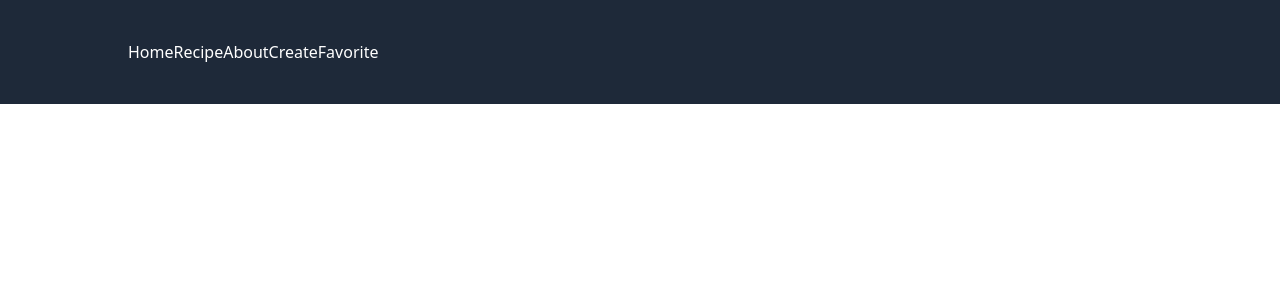
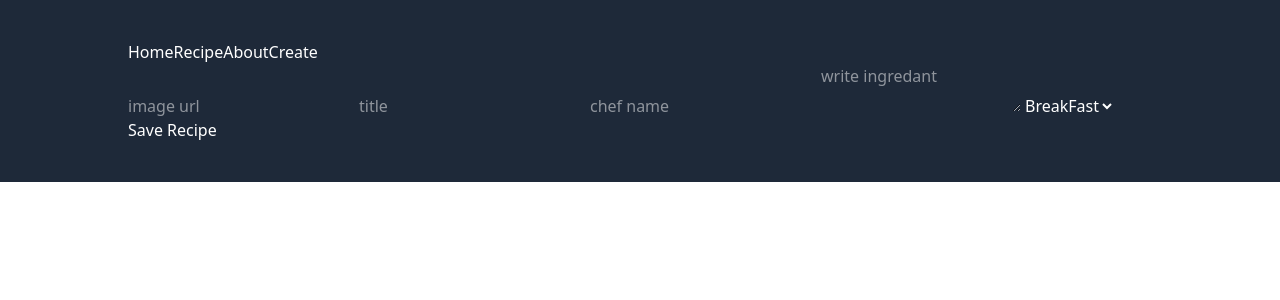
Before and after one commit to mokib08/Practice, a React (Vite) app in the folder Frontend/: page /create-recipe in a window 1280 px wide. Shown: the top 300 px of the page. Built offline with nearby package versions, Linux system fonts and the light colour scheme.

Commit message:
Practicing the previous functionality again

```diff
--- a/Frontend/src/components/Navbar.jsx
+++ b/Frontend/src/components/Navbar.jsx
@@ -1,15 +1,15 @@
-import {NavLink} from 'react-router-dom'
+import React from 'react'
+import { NavLink } from 'react-router-dom'
 
 const Navbar = () => {
-  return (
-    <div>
-        <NavLink to='/' >Home</NavLink>
-        <NavLink to='/recipes' >Recipe</NavLink>
-        <NavLink to='/about' >About</NavLink>
-        <NavLink to='/create' >Create</NavLink>
-        <NavLink to='/fev' >Favorite</NavLink>
-    </div>
-  )
+    return (
+        <div>
+            <NavLink to='/'>Home</NavLink>
+            <NavLink to='/recipe'>Recipe</NavLink>
+            <NavLink to='/about'>About</NavLink>
+            <NavLink to='/create-recipe'>Create</NavLink>
+        </div>
+    )
 }
 
 export default Navbar
--- a/Frontend/src/context/RecipeContext.jsx
+++ b/Frontend/src/context/RecipeContext.jsx
@@ -1,23 +1,37 @@
-import React, { createContext, useEffect, useState } from 'react'
+import React, { createContext, useState } from 'react'
 
 export const recipeContext = createContext(null)
 
-const RecipeContext = (props) => {
+const RecipeContext = ({ children }) => {
 
     const [data, setData] = useState([
-
+        {
+            "id": 1,
+            "title": "Chicken Biryani",
+            "image": "https://vismaifood.com/storage/app/uploads/public/e12/7b7/127/thumb__1200_0_0_0_auto.jpg",
+            "chef": "Rahim Ahmed",
+            "description": "Spicy and flavorful rice cooked with chicken and aromatic spices.",
+            "ingredients": [
+                "Chicken",
+                "Basmati Rice",
+                "Onion",
+                "Garlic",
+                "Ginger",
+                "Yogurt",
+                "Biryani Masala"
+            ],
+            "time": "60 minutes",
+            "difficulty": "Medium"
+        },
     ])
+console.log(data);
 
 
-    useEffect(() => {
-      setData(JSON.parse(localStorage.getItem("recipe")) || [])
-
-    },[])
 
 
     return (
         <recipeContext.Provider value={{ data, setData }}>
-      {props.children}
+            {children}
         </recipeContext.Provider>
     )
 }
--- a/Frontend/src/main.jsx
+++ b/Frontend/src/main.jsx
@@ -2,12 +2,12 @@
 import { createRoot } from 'react-dom/client'
 import './index.css'
 import App from './App'
+import { BrowserRouter } from 'react-router-dom'
 import RecipeContext from './context/RecipeContext'
-import { BrowserRouter } from 'react-router-dom'
 
 createRoot(document.getElementById('root')).render(
+
     <RecipeContext>
-
         <BrowserRouter>
 
             <App />
--- a/Frontend/src/pages/Create.jsx
+++ b/Frontend/src/pages/Create.jsx
@@ -1,73 +1,60 @@
-import { useContext } from 'react';
+import { useContext } from 'react'
 import {useForm} from 'react-hook-form'
-import { recipeContext } from '../context/RecipeContext';
+import { recipeContext } from '../context/RecipeContext'
 import {nanoid} from 'nanoid'
-
 const Create = () => {
 
     const {data, setData} = useContext(recipeContext)
 
-
     const {
         register,
-        handleSubmit
-    } = useForm();
+        handleSubmit,
+
+    } = useForm()
 
 
     const submitHandler = (recip) => {
-
-        recip.id = nanoid();
-
-        const copyData = [...data];
+        recip.id = nanoid()
+        const copyData = [...data]
         copyData.push(recip)
         setData(copyData)
-
-
-        localStorage.setItem("recipe", JSON.stringify(copyData))
-
-
     }
-
 
   return (
     <div>
-            <form onSubmit={handleSubmit(submitHandler)} >
+        <form onSubmit={handleSubmit(submitHandler)}>
             <input
-                    {...register('image')}
+                {...register("image")}
                 type="url"
-                    placeholder='Enter image url'
+                placeholder='image url'
             />
+
             <input
-                    {...register('title')}
+                {...register("title")}
                 type="text"
-                    placeholder='Enter Title'
+                placeholder='title'
             />
+
             <input
-                    {...register('chef')}
+                {...register("chef")}
                 type="text"
-                    placeholder='Chef Name'
+                placeholder='chef name'
             />
 
            <textarea
-                    {...register('ingre')}
-                    placeholder='ingredancen'
-                ></textarea>
-                <textarea
-                    {...register('inst')}
-                    placeholder='instraction'
+                {...register("ingredant")}
+                placeholder='write ingredant'
            ></textarea>
 
            <select
-                    {...register('catagory')}
+                {...register("catagory")}
             >
-                    <option value="breackfast">BreackFast</option>
+            <option value="breakfast">BreakFast</option>
             <option value="lunch">Lunch</option>
-                    <option value="supper">Supper</option>
             <option value="dinner">Dinner</option>
            </select>
 
            <button>Save Recipe</button>
-
         </form>
     </div>
   )
--- a/Frontend/src/pages/Fev.jsx
+++ /dev/null
@@ -1,15 +0,0 @@
-import RecipeCard from '../components/RecipeCard'
-
-const Fev = () => {
-
-    const favorite = JSON.parse(localStorage.getItem('fav') || [])
-    const reranderRecipe = favorite.map((recipe) => (
-        <RecipeCard recipe={recipe} />
-    ))
-
-  return (
-    <div>{favorite.length > 0 ? reranderRecipe : "No Favorite found"}</div>
-  )
-}
-
-export default Fev
--- a/Frontend/src/pages/Recipe.jsx
+++ b/Frontend/src/pages/Recipe.jsx
@@ -3,11 +3,13 @@ import { recipeContext } from '../context/RecipeContext'
 import RecipeCard from '../components/RecipeCard'
 
 const Recipe = () => {
+
     const {data} = useContext(recipeContext)
 
-  const renderRecipe =  data.map((recipe)=>(<RecipeCard key={recipe.id} recipe={recipe} />))
+    const renderRecipe = data.map((recip) => (<RecipeCard key={recip.id} recip={recip} />))
+
   return (
-    <div>{data.length > 0 ? renderRecipe : "No Recipe Foound"}</div>
+    <div>{data.length > 0 ? renderRecipe : "Recipe Not Found"}</div>
   )
 }
 
--- a/Frontend/src/pages/SingleRecipe.jsx
+++ b/Frontend/src/pages/SingleRecipe.jsx
@@ -1,128 +1,84 @@
-import React, { useContext, useState } from 'react'
-import { useForm } from 'react-hook-form'
+import React, { useContext } from 'react'
 import { recipeContext } from '../context/RecipeContext'
 import { useNavigate, useParams } from 'react-router-dom'
+import { useForm } from 'react-hook-form'
 
 const SingleRecipe = () => {
 
-  const {data, setData} = useContext(recipeContext)
-  const navigate = useNavigate()
+    const { data, setData } = useContext(recipeContext)
+    const navigator = useNavigate()
     const params = useParams()
-  const recipe = data.find((recip) => params.id == recip.id)
-
-
+    const recipe = data.find((r) => params.id == r.id)
     const {
-    handleSubmit,
-    register
+        register,
+        handleSubmit
     } = useForm({
         defaultValues:{
-      title: recipe?.title,
-      image: recipe?.image,
-      chef : recipe?.chef
+            title: recipe.title,
+            image: recipe.image,
+            chef : recipe.chef,
+
         }
     })
 
 
     const submitHandler = (recipes) => {
-      const index = data.findIndex((r) => params.id == r.id)
+        const index = data.findIndex((recip) => params.id == recip.id)
+
         const copyData = [...data]
         copyData[index] = {...copyData[index], ...recipes}
         setData(copyData)
-
-
-      localStorage.setItem('recipe', JSON.stringify(copyData))
-
     }
 
-
     const DeleteHandler = () => {
-    const filterData = data.filter((r) => params.id != r.id)
+        const filterData = data.filter((r) => params.id != r.id )
         setData(filterData)
-
-
-    localStorage.setItem("recipe", JSON.stringify(filterData))
-
-    navigate('/recipe')
-
+        navigator('/recipe')
     }
-
-
-  const [favroite, setFavroite] = useState(
-    JSON.parse(localStorage.getItem("fav")) || []
-  )
-
-  const FavHandler = () => {
-    const copyfav = [...favroite]
-    copyfav.push(recipe);
-    setFavroite(copyfav)
-
-    localStorage.setItem("fav", JSON.stringify(copyfav))
-  }
-
-  const UnFavHandler = () => {
-
-    setFavroite(filterFav)
-    localStorage.setItem("fav", JSON.stringify(filterFav))
-  }
-
 
     return (
         <div>
-      <div className="left">
-
-
-
-        {favroite.find((f) => f.id == recipe?.id) ? (
-          <i onClick={UnFavHandler} className="right-[5%] absolute text-3xl text-red-400 ri-heart-fill"></i>
-        ) : (
-          <i onClick={FavHandler} className="right-[5%] absolute text-3xl text-red-400 ri-heart-line"></i>
-        )}
-
+            <div>
                 <img src={recipe.image} alt="" />
                 <h1>{recipe.title}</h1>
-          <h4>{recipe.chef}</h4>
+                <p>{recipe.chef}</p>
             </div>
 
-      <form onSubmit={handleSubmit(submitHandler)} >
+            <form onSubmit={handleSubmit(submitHandler)}>
                 <input
-          {...register('image')}
+                    {...register("image")}
                     type="url"
-          placeholder='Enter image url'
+                    placeholder='image url'
                 />
+
                 <input
-          {...register('title')}
+                    {...register("title")}
                     type="text"
-          placeholder='Enter Title'
+                    placeholder='title'
                 />
+
                 <input
-          {...register('chef')}
+                    {...register("chef")}
                     type="text"
-          placeholder='Chef Name'
+                    placeholder='chef name'
                 />
 
                 <textarea
-          {...register('ingre')}
-          placeholder='ingredancen'
-        ></textarea>
-        <textarea
-          {...register('inst')}
-          placeholder='instraction'
+                    {...register("ingredant")}
+                    placeholder='write ingredant'
                 ></textarea>
 
                 <select
-          {...register('catagory')}
+                    {...register("catagory")}
                 >
-          <option value="breackfast">BreackFast</option>
+                    <option value="breakfast">BreakFast</option>
                     <option value="lunch">Lunch</option>
-          <option value="supper">Supper</option>
                     <option value="dinner">Dinner</option>
                 </select>
 
                 <button>Update Recipe</button>
                 <button onClick={DeleteHandler}>Delete Recipe</button>
-
             </form>
-
         </div>
     )
 }
--- a/Frontend/src/routes/MainRoutes.jsx
+++ b/Frontend/src/routes/MainRoutes.jsx
@@ -1,21 +1,18 @@
-
-import { Route, Routes } from 'react-router-dom'
+import {Route, Routes} from 'react-router-dom'
 import Home from '../pages/Home'
 import Recipe from '../pages/Recipe'
 import About from '../pages/About'
 import Create from '../pages/Create'
 import SingleRecipe from '../pages/SingleRecipe'
-import Fev from '../pages/Fev'
 
 const MainRoutes = () => {
   return (
     <Routes>
-        <Route path='/' element={<Home/>} />
-        <Route path='/recipes' element={<Recipe/>} />
-        <Route path='/recipes/details/:id' element={<SingleRecipe />} />
-        <Route path='/about' element={<About/>} />
-        <Route path='/create' element={<Create/>} />
-        <Route path='/fev' element={<Fev/>} />
+        <Route path='/' element={<Home />} />
+        <Route path='/recipe' element={<Recipe />} />
+        <Route path='/recipe/details/:id' element={<SingleRecipe />} />
+        <Route path='/about' element={<About />} />
+        <Route path='/create-recipe' element={<Create />} />
     </Routes>
   )
 }
--- a/Frontend/src/utils/axios.jsx
+++ /dev/null
@@ -1,25 +0,0 @@
-
-import axios from 'axios'
-
-const instance = axios.create({
-    baseURL: "https://fakestoreapi.com/"
-})
-
-instance.interceptors.request.use(
-    function (config){
-        return config
-    }, function (error){
-        return Promise.reject(error)
-    }
-)
-
-
-instance.interceptors.response.use(
-    function(config){
-        return config
-    }, function (error){
-        return Promise.reject(error)
-    }
-)
-
-export default instance
```
Also changed, not shown: Frontend/src/components/RecipeCard.jsx (+5 -7 lines), Frontend/src/pages/Home.jsx (+2 -35 lines). Lines whose indentation alone changed are shown as unchanged.
